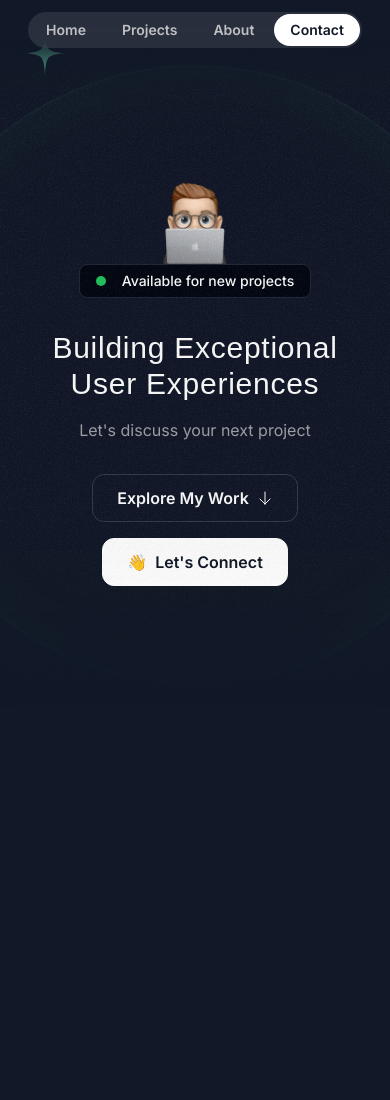
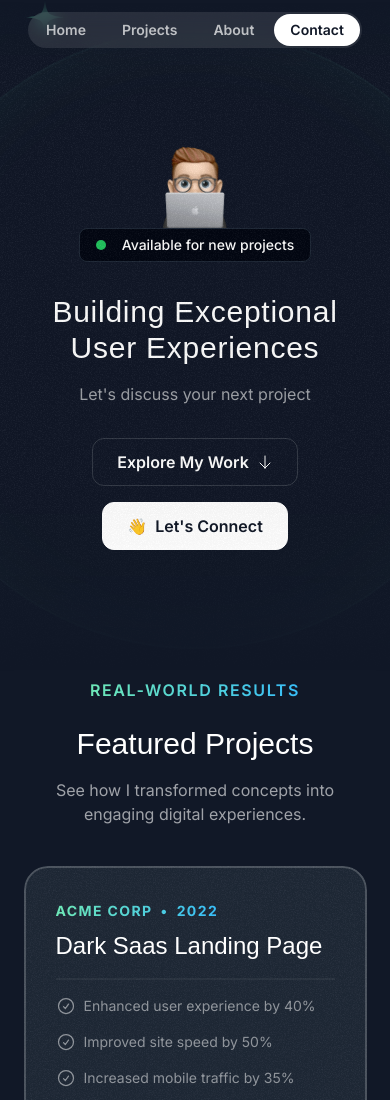
Before and after one commit to Xavier-Tse/React-Portfolio, a Next.js app: page / in a window 390 px wide. Shown: the top 1100 px of the page. Before the commit the page ends 985 px from the top, so only its background shows below. Built offline with nearby package versions, Linux system fonts and the light colour scheme; a web font is replaced by a local one.

Commit message:
feat: project section

```diff
--- a/src/app/globals.css
+++ b/src/app/globals.css
@@ -11,3 +11,9 @@
         @apply absolute inset-0 border-2 top-1/2 left-1/2 -translate-x-1/2 -translate-y-1/2 rounded-full border-emerald-300/5 shadow-[0_0_80px_inset] shadow-emerald-300/5;
     }
 }
+
+@layer utilities {
+    .container {
+        @apply lg:max-w-5xl;
+    }
+}
--- a/src/app/page.tsx
+++ b/src/app/page.tsx
@@ -1,11 +1,13 @@
 import {Header} from "@/sections/Header";
 import {HeroSection} from "@/sections/Hero";
+import {ProjectsSection} from "@/sections/Projects";
 
 export default function Home() {
   return (
     <div>
       <Header />
       <HeroSection />
+      <ProjectsSection />
     </div>
   );
 }
--- a/src/sections/Header.tsx
+++ b/src/sections/Header.tsx
@@ -1,6 +1,6 @@
 export const Header = () => {
   return (
-    <div className="flex justify-center items-center relative top-3 w-full z-10">
+    <div className="flex justify-center items-center top-3 w-full z-10 fixed">
       <nav className="flex gap-1 p-0.5 border-white/15 rounded-full bg-white/10 backdrop-blur">
         <a href="#" className="nav-item">
           Home
--- a/src/sections/Projects.tsx
+++ b/src/sections/Projects.tsx
@@ -1,6 +1,10 @@
 import darkSaasLandingPage from "@/assets/images/dark-saas-landing-page.png";
 import lightSaasLandingPage from "@/assets/images/light-saas-landing-page.png";
 import aiStartupLandingPage from "@/assets/images/ai-startup-landing-page.png";
+import Image from "next/image";
+import CheckCircleIcon from "@/assets/icons/check-circle.svg";
+import ArrowUpRightIcon from "@/assets/icons/arrow-up-right.svg";
+import grainImage from "@/assets/images/grain.jpg";
 
 const portfolioProjects = [
   {
@@ -42,5 +46,68 @@
 ];
 
 export const ProjectsSection = () => {
-  return <div>Projects Section</div>;
+  return (
+    <section className="pb-16 lg:py-24">
+      <div className="container">
+        <div className="flex justify-center">
+          <p className="uppercase font-semibold tracking-widest bg-gradient-to-r from-emerald-300 to-sky-400 text-center bg-clip-text text-transparent">
+            Real-world Results
+          </p>
+        </div>
+        <h2 className="font-serif text-3xl md:text-5xl text-center mt-6">Featured Projects</h2>
+        <p className="text-center md:text-lg lg:text-xl text-white/60 mt-4 max-w-md mx-auto">
+          See how I transformed concepts into engaging digital experiences.
+        </p>
+        <div className="mt-10 md:mt-20 flex flex-col gap-20">
+          {portfolioProjects.map(project => (
+            <div
+              key={project.title}
+              className="bg-gray-800 rounded-3xl relative z-0 after:-z-10 overflow-hidden after:content-[''] after:absolute after:inset-0 after:outline after:outline-2 after:-outline-offset-2 after:rounded-3xl after:outline-white/20 px-8 pt-8 md:pt-12 md:px-10 lg:pt-16 lgLpx-20 after:pointer-events-none"
+            >
+              <div
+                className="absolute inset-0 -z-10 opacity-5"
+                style={{
+                  backgroundImage: `url("${grainImage.src}")`,
+                }}
+              ></div>
+              <div className="lg:grid lg:grid-cols-2 lg:gap-16">
+                <div className="lg:pb-16">
+                  <div
+                    className="bg-gradient-to-r from-emerald-300 to-sky-400 inline-flex gap-2 font-bold uppercase tracking-widest text-sm text-transparent bg-clip-text">
+                    <span>{project.company}</span>
+                    <span>&bull;</span>
+                    <span>{project.year}</span>
+                  </div>
+                  <h3 className="font-serif text-2xl mt-2 md:mt-5 md:text-3xl">{project.title}</h3>
+                  <hr className="border-t-2 border-white/5 mt-4 md:mt-5"/>
+                  <ul className="flex flex-col gap-4 mt-4 md:mt-5">
+                    {project.results.map((result, index) => (
+                      <li key={index} className="flex gap-2 text-sm md:text-base text-white/50">
+                        <CheckCircleIcon className="size-5 md:size-6"/>
+                        <span>{result.title}</span>
+                      </li>
+                    ))}
+                  </ul>
+                  <a href={project.link}>
+                    <button
+                      className="bg-white text-gray-950 h-12 w-full md:w-auto px-6 rounded-xl font-semibold inline-flex items-center justify-center gap-2 mt-8">
+                      <span>Visit Live Site</span>
+                      <ArrowUpRightIcon className="size-4"/>
+                    </button>
+                  </a>
+                </div>
+                <div className="relative">
+                  <Image
+                    src={project.image}
+                    alt={project.title}
+                    className="mt-8 -mb-4 md:-mb-0 lg:mt-0 lg:absolute lg:h-full lg:w-auto lg:max-w-none"
+                  />
+                </div>
+              </div>
+            </div>
+          ))}
+        </div>
+      </div>
+    </section>
+  );
 };
```
